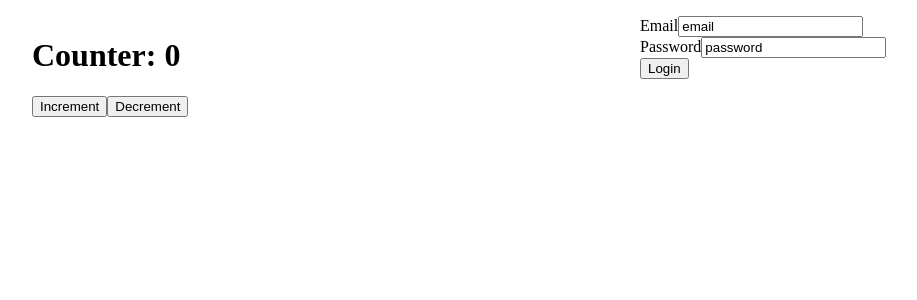
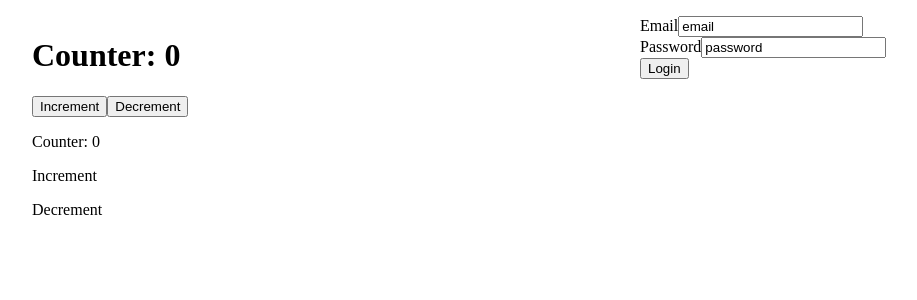
Before and after one commit to mifist/20210206_06, a React (Create React App) app: page / in a window 1280 px wide. Shown: the top 300 px of the page, without its empty margins (8-925 px from the left). Built offline with nearby package versions, Linux system fonts and the light colour scheme.

Commit message:
ready render props pattern

```diff
--- a/src/App.js
+++ b/src/App.js
@@ -6,7 +6,25 @@ function App() {
   return (
     <div className="container">
       <div className="row">
-        <Counter />
+        <Counter>
+          {({count, increment, decrement}) => (
+            <>
+              <h1>Counter: {count}</h1>
+              <button onClick={increment}>Increment</button>
+              <button onClick={decrement}>Decrement</button>
+            </>
+          )}
+        </Counter>
+
+        <Counter>
+          {({count, increment, decrement}) => (
+            <>
+              <p>Counter: {count}</p>
+              <p onClick={increment}>Increment</p>
+              <p onClick={decrement}>Decrement</p>
+            </>
+          )}
+        </Counter>
       </div>
       <div className="row">
         <Form />
--- a/src/components/Counter.js
+++ b/src/components/Counter.js
@@ -1,19 +1,17 @@
-import React, { useState } from "react";
+import React, {useState} from "react"
 
-function Counter(props) {
-  const [count, setCount] = useState(0);
+function Counter({children}) {
+  const [count, setCount] = useState(0)
 
-  const increment = () => setCount(count + 1);
+  const increment = () => setCount(count + 1)
 
-  const decrement = () => setCount(count - 1);
+  const decrement = () => setCount(count - 1)
 
-  return (
-    <>
-      <h1>Counter: {count}</h1>
-      <button onClick={increment}>Increment</button>
-      <button onClick={decrement}>Decrement</button>
-    </>
-  );
+  return children({
+    count,
+    increment,
+    decrement,
+  })
 }
 
-export default Counter;
+export default Counter
```
Also changed, not shown: 1 other file (tests, documents, lock files or other folders).
